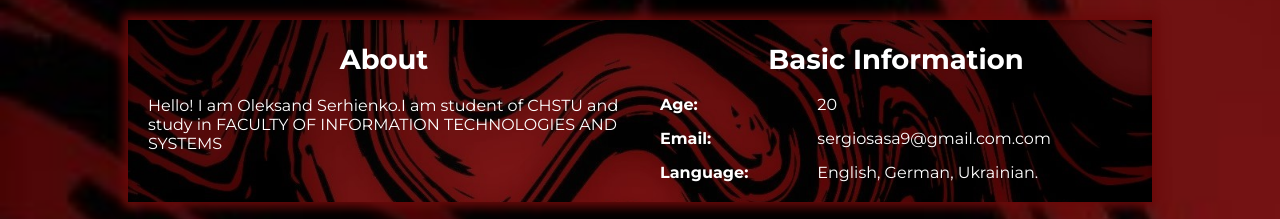
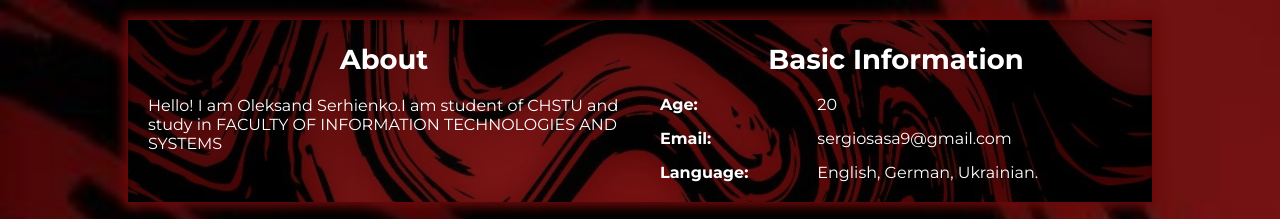
Before and after one commit to NfolZordo/PZ-2004_Collective_work, an Angular app: page /serhienko in a window 1280 px wide. Shown: the part 880-1099 px from the top of the page. Built offline with nearby package versions, Linux system fonts and the light colour scheme.

Commit message:
Serhienko

```diff
--- a/src/app/students/serhienko/serhienko.component.html
+++ b/src/app/students/serhienko/serhienko.component.html
@@ -52,7 +52,7 @@
                 </div>
                 <div class="row mt-3">
                   <div class="col-sm-4"><strong class="text-uppercase">Email:</strong></div>
-                  <div class="col-sm-8">sergiosasa9@gmail.com.com</div>
+                  <div class="col-sm-8">sergiosasa9@gmail.com</div>
                 </div>
                 <div class="row mt-3">
                   <div class="col-sm-4"><strong class="text-uppercase">Language:</strong></div>
```
